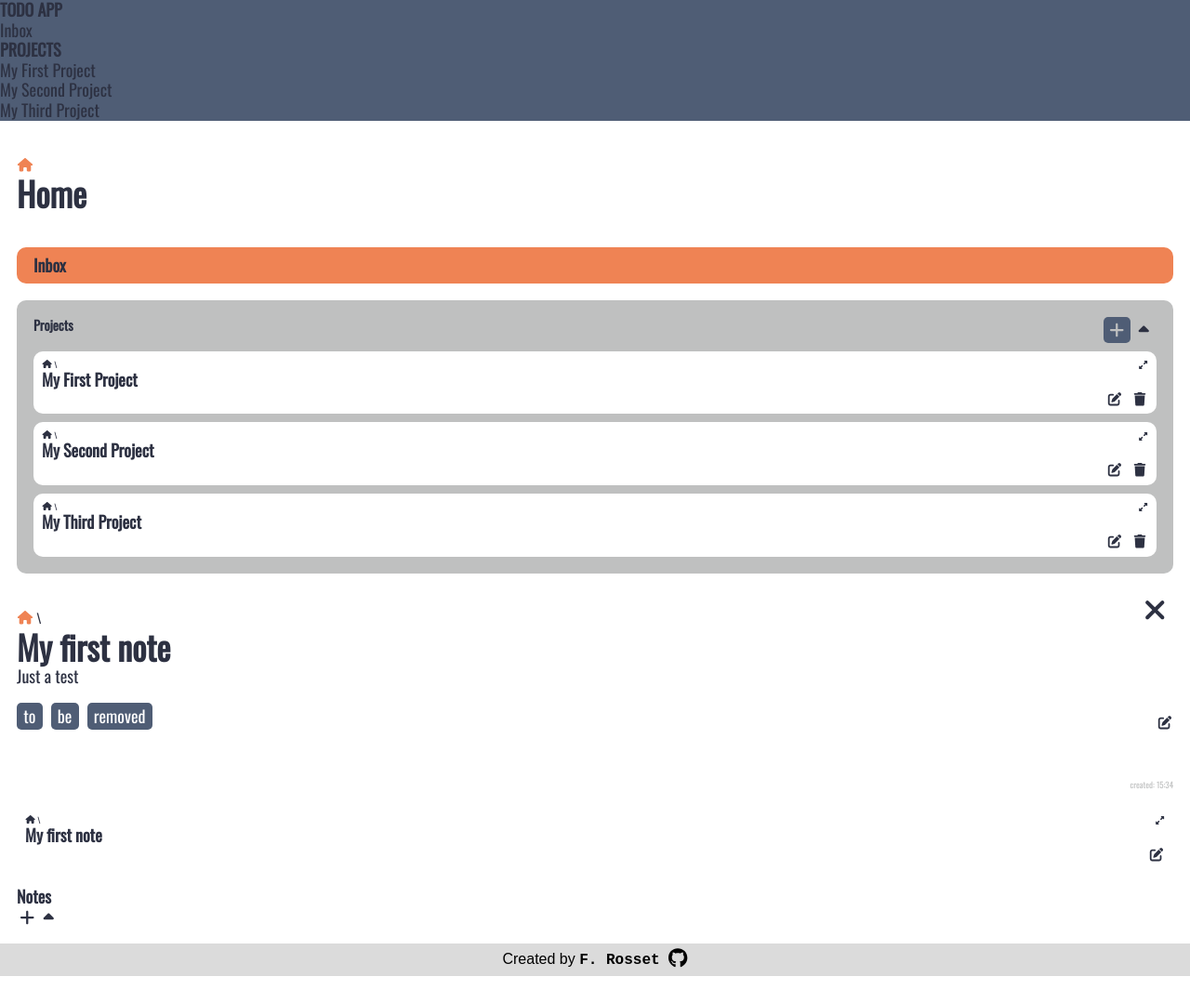
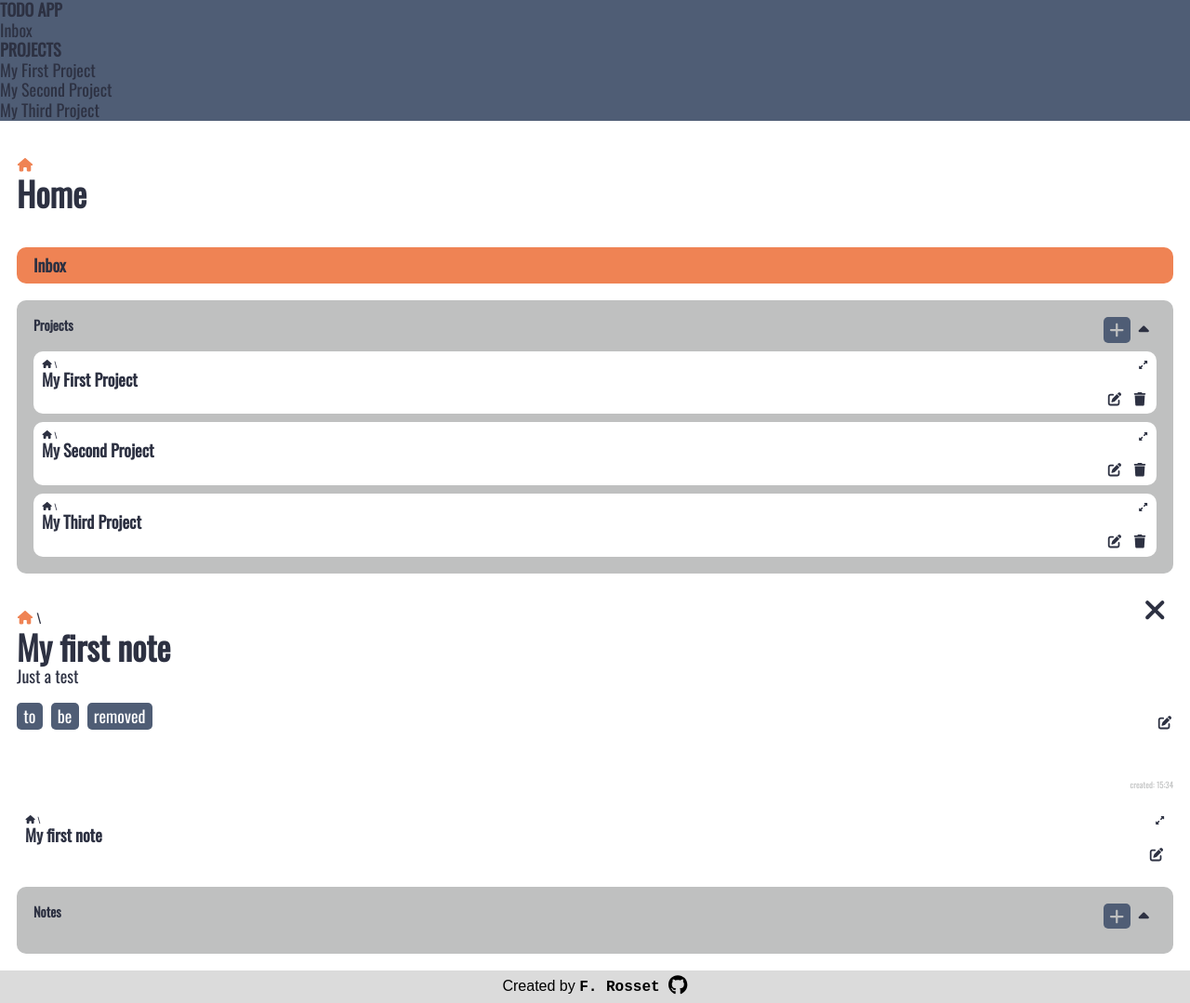
Before and after one commit to frarosset/todo-list, a website built with webpack: page src/index.html in a window 1280 px wide. Shown: the whole page at 93% size. Before the commit the page ends 1050 px from the top, so only its background shows below. Built offline with nearby package versions, Linux system fonts and the light colour scheme; what pubsub-js, webfontloader would draw is missing.

Commit message:
Add style to the div of noteListDomComponent instances
The CSS rules associated with .note-list-div and
.note-list-div__*** are the same of those associated with
.project-list-div and .project-list-div__***.

```diff
--- a/src/index.css
+++ b/src/index.css
@@ -317,7 +317,8 @@ body > main {
 /* project/todo list */
 
 .project-list-div,
-.todo-list-div {
+.todo-list-div,
+.note-list-div {
   background-color: var(--base-list-bg-color);
   border-radius: var(--base-list-radius);
   padding: var(--base-list-padding);
@@ -327,18 +328,21 @@ body > main {
 }
 
 .project-list-div__header,
-.todo-list-div__header {
+.todo-list-div__header,
+.note-list-div__header {
   display: flex;
 }
 
 .project-list-div__title-h3,
-.todo-list-div__title-h3 {
+.todo-list-div__title-h3,
+.note-list-div__title-h3 {
   flex: 1;
   font-size: var(--title-h3-fontsize);
 }
 
 .project-list-div__new-item-btn,
-.todo-list-div__new-item-btn {
+.todo-list-div__new-item-btn,
+.note-list-div__new-item-btn {
   background-color: var(--base-list-new-item-btn-bg-color);
   border-radius: var(--base-list-new-item-btn-radius);
   color: var(--base-list-new-item-btn-color);
@@ -346,14 +350,17 @@ body > main {
 
 .project-list-div__expand-btn,
 .todo-list-div__expand-btn,
+.note-list-div__expand-btn,
 .project-list-div__new-item-btn,
-.todo-list-div__new-item-btn {
+.todo-list-div__new-item-btn,
+.note-list-div__new-item-btn {
   padding: var(--base-list-btn-padding);
   font-size: var(--base-list-btn-fontsize);
 }
 
 .project-list-div__ul,
-.todo-list-div__ul {
+.todo-list-div__ul,
+.note-list-div__ul {
   display: flex;
   flex-direction: column;
   gap: var(--base-list-gap);
```
